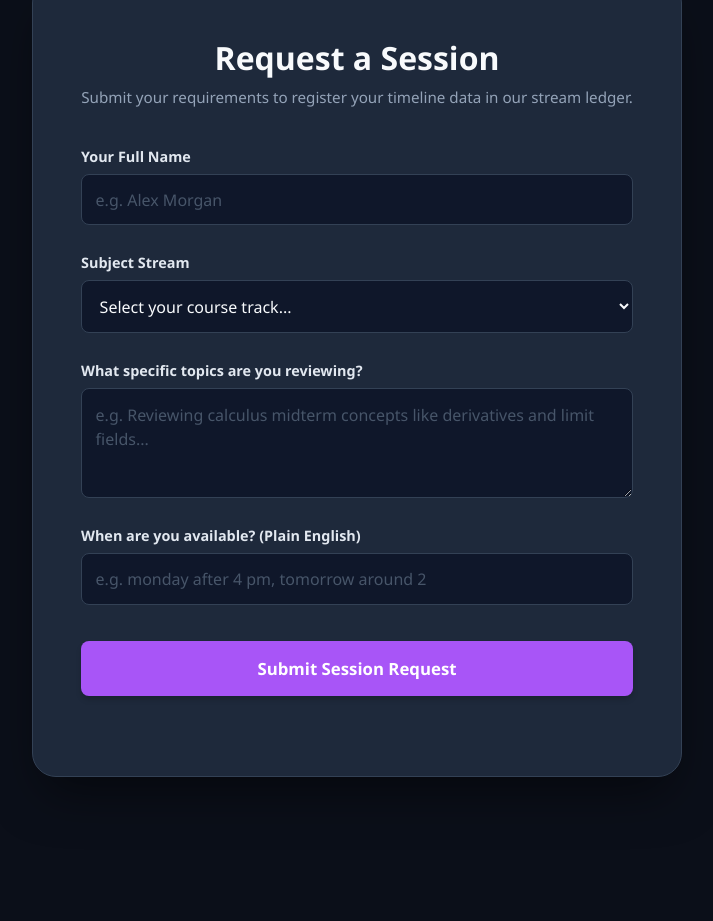
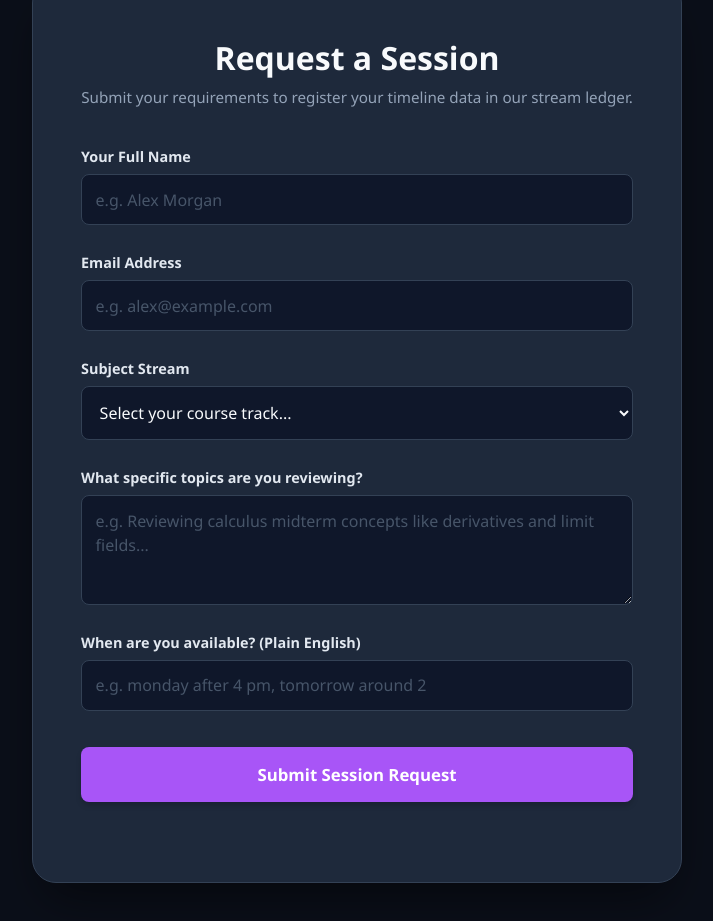
Before and after one commit to Sashwinnnn/ACE-club, a plain HTML site: page index.html in a window 1280 px wide. Shown: the part 1410-2331 px from the top of the page, without its empty margins (283-996 px from the left). Before the commit the page ends 2283 px from the top, so only its background shows below. Drawn offline with Linux system fonts and the light colour scheme.

Commit message:
Refactor form and remove commented sections

```diff
--- a/index.html
+++ b/index.html
@@ -20,7 +20,6 @@
             --nav-bg: rgba(11, 15, 25, 0.85);
         }
 
-        /* Smooth scrolling behavior for navigation clicks */
         html {
             scroll-behavior: smooth;
         }
@@ -36,10 +35,9 @@
             background-color: var(--bg-color);
             color: var(--text-main);
             min-height: 100vh;
-            padding-top: 80px; /* Space so sticky navbar doesn't block content */
+            padding-top: 80px;
         }
 
-        /* --- STICKY NAVIGATION BAR --- */
         .navbar {
             position: fixed;
             top: 0;
@@ -97,7 +95,6 @@
             background-color: var(--accent-hover);
         }
 
-        /* --- SECTION BASE UI --- */
         section {
             padding: 6rem 2rem;
             display: flex;
@@ -113,7 +110,6 @@
             width: 100%;
         }
 
-        /* --- 1. HERO SECTION --- */
         .hero-section {
             min-height: calc(85vh - 80px);
             padding-top: 2rem;
@@ -169,7 +165,6 @@
         .cta-btn:hover { background-color: var(--accent-hover); }
         .cta-btn:active { transform: scale(0.98); }
 
-        /* --- 2. ABOUT US SECTION --- */
         .about-section {
             background-color: #0f172a;
             border-top: 1px solid #1e293b;
@@ -234,7 +229,6 @@
             line-height: 1.5;
         }
 
-        /* --- 3. REQUEST FORM SECTION --- */
         .form-section {
             background-color: var(--bg-color);
         }
@@ -327,7 +321,6 @@
             font-weight: 600;
         }
 
-        /* RESPONSIVE LAYOUT SCALING */
         @media (max-width: 868px) {
             .navbar { padding: 0 1.5rem; }
             .nav-links a:not(.nav-btn) { display: none; }
@@ -396,7 +389,12 @@
                         <input type="text" id="studentName" placeholder="e.g. Alex Morgan" required>
                     </div>
 
-                    <div class="nav-links"></div> <div class="form-group">
+                    <div class="form-group">
+                        <label for="studentEmail">Email Address</label>
+                        <input type="email" id="studentEmail" placeholder="e.g. alex@example.com" required>
+                    </div>
+
+                    <div class="form-group">
                         <label for="subjectSelect">Subject Stream</label>
                         <select id="subjectSelect" required>
                             <option value="" disabled selected>Select your course track...</option>
@@ -427,7 +425,6 @@
     </section>
 
     <script>
-        // --- PASTE YOUR FIREBASE KEYS HERE ---
         const firebaseConfig = {
             apiKey: "AIzaSyCSAo-FqL7wq_4VwwkUrOdQc-Skn7fUTkc",
             authDomain: "ace-club-portal.firebaseapp.com",
@@ -436,13 +433,10 @@
             messagingSenderId: "771528519998",
             appId: "1:771528519998:web:044863e838b2f7d23e3c6f"
         };
-        // ----------------------------------------------
 
-        // Initialize Firebase
         firebase.initializeApp(firebaseConfig);
         const db = firebase.firestore();
 
-        // Form Handler
         document.getElementById('requestForm').addEventListener('submit', function(e) {
             e.preventDefault();
 
@@ -450,11 +444,13 @@
             const statusMsg = document.getElementById('statusMessage');
 
             const rawName = document.getElementById('studentName').value;
+            const rawEmail = document.getElementById('studentEmail').value;
             const rawSubject = document.getElementById('subjectSelect').value;
             const rawDetails = document.getElementById('topicDetails').value;
             const rawAvailability = document.getElementById('availabilityInput').value;
 
             const cleanName = rawName.replace(/['"]/g, "").trim();
+            const cleanEmail = rawEmail.replace(/['"]/g, "").trim();
             const cleanSubject = rawSubject.replace(/['"]/g, "").trim();
             const cleanDetails = rawDetails.replace(/['"]/g, "").trim();
             const cleanAvailability = rawAvailability.replace(/['"]/g, "").trim();
@@ -465,6 +461,7 @@
 
             db.collection("requests").add({
                 name: cleanName,
+                email: cleanEmail,
                 subject: cleanSubject,
                 details: cleanDetails,
                 availability: cleanAvailability,
```
Lines whose indentation alone changed are shown as unchanged.
